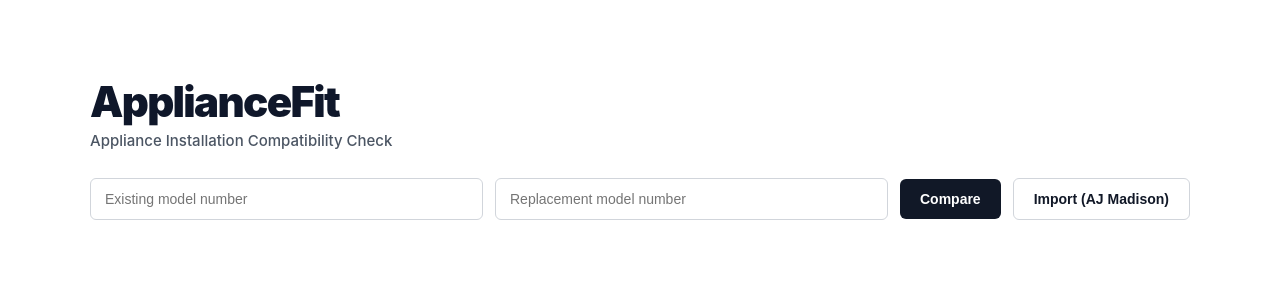
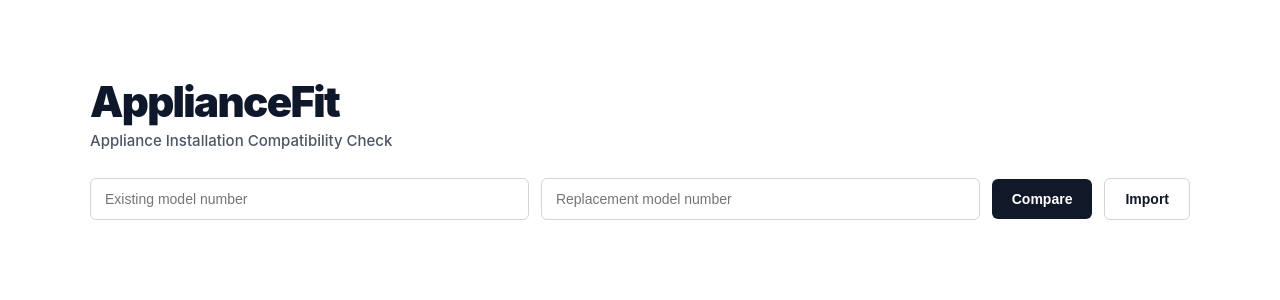
Before and after one commit to Botanist51/appliancefit, a Next.js app: page / in a window 1280 px wide. Shown: the top 300 px of the page. Built offline with nearby package versions, Linux system fonts and the light colour scheme.

Commit message:
Remove specific import label from button

```diff
--- a/app/page.js
+++ b/app/page.js
@@ -184,7 +184,7 @@ export default function Home() {
     cursor: "pointer"
   }}
 >
-  Import (AJ Madison)
+  Import
 </button>
 </div>
 
```
